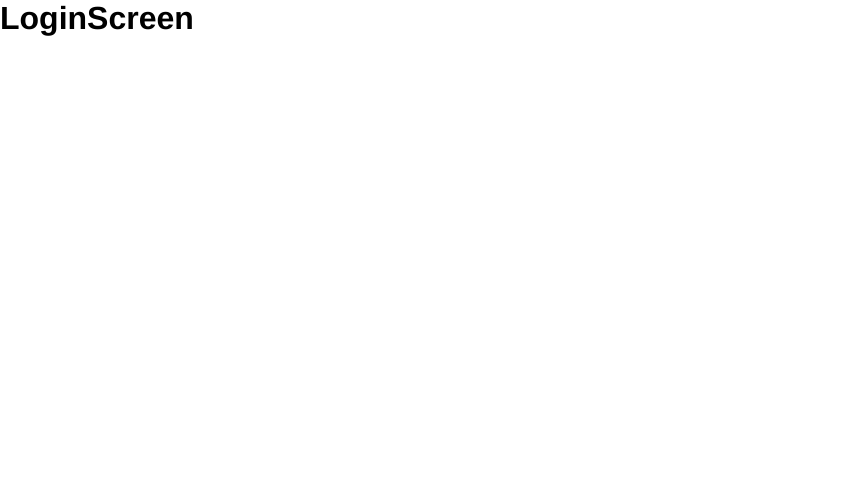
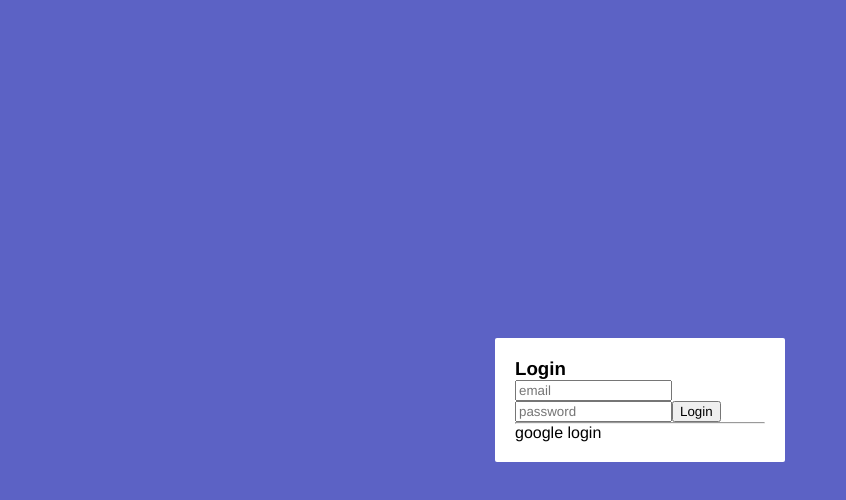
Before and after one commit to AngelIsaiRB/07-JuournalApp, a React app in the folder journal-app/: page /auth/login in a window 1280 px wide. Shown: the whole page, without its empty margins (0-846 px from the left). Built offline with nearby package versions, Linux system fonts and the light colour scheme.

Commit message:
view login

```diff
--- a/journal-app/src/components/auth/LoginScreen.js
+++ b/journal-app/src/components/auth/LoginScreen.js
@@ -3,7 +3,16 @@ import React from 'react'
 export const LoginScreen = () => {
     return (
         <div>
-            <h1>LoginScreen</h1>
+            <h3>Login</h3>
+            <form>
+                <input type="text" placeholder="email" name="email"></input>
+                <input type="password" placeholder="password" name="password"></input>
+
+                <button type="submit" >Login</button>
+
+                <hr/>
+                google login
+            </form>
         </div>
     )
 }
--- a/journal-app/src/routers/AppRouter.js
+++ b/journal-app/src/routers/AppRouter.js
@@ -8,14 +8,16 @@ import { AuthRouter } from './AuthRouter';
 export const AppRouter = () => {
     return (
         <Router>
-            <div>
-
+            <div className="auth__main">
+                 <div className="auth__box-container">
                 <Switch>
                     <Route path="/auth" component={AuthRouter}/>
                     <Route exact  path="/" component={JournalScreen}/>
                     <Redirect to="/auth/login"/>
                 </Switch>
 
+                </div>
+
             </div>
         </Router>
     )
--- /dev/null
+++ b/journal-app/src/styles/components/_auth.scss
@@ -0,0 +1,16 @@
+.auth__main{
+    display: flex;
+    align-items: center;
+    background-color:$primary;
+    justify-content: center;
+    margin: 0px;
+    height: 100vh;
+    width: 100vw;
+}
+.auth__box-container{
+    background-color: white;
+    box-shadow: 0px,3px $dark-grey;
+    border-radius: 2px;
+    padding: 20px;
+    width: 250px;
+}
--- a/journal-app/src/styles/styles.scss
+++ b/journal-app/src/styles/styles.scss
@@ -2,3 +2,4 @@
 
 @import "./base/settings";
 @import "./base/base";
+@import "./components/auth";
```
Also changed, not shown: 1 other file.
